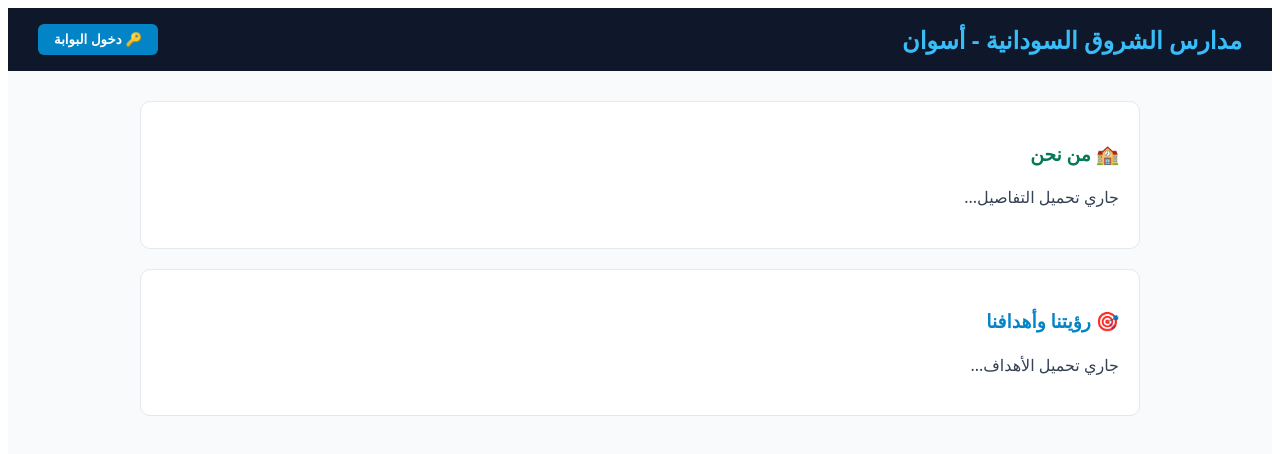
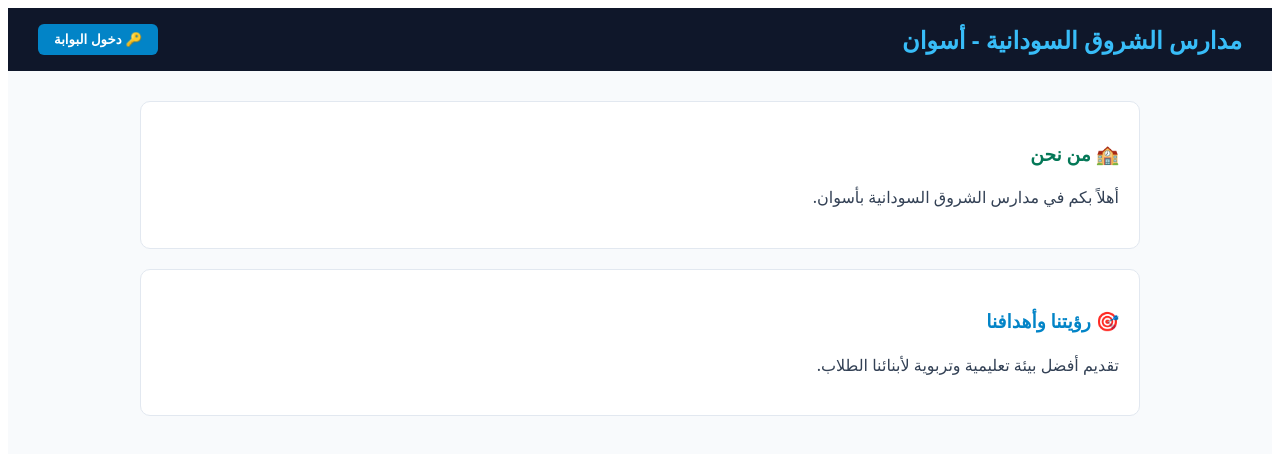
Before and after one commit to osman55-design/alshoruk-school, a React (Vite) app: page / in a window 1280 px wide. Shown: the top 454 px of the page. Built offline with nearby package versions, Linux system fonts and the light colour scheme; no server answers; the database is empty.

Commit message:
Enhance LandingPage with dashboard access and error handling
Added onOpenDashboard prop to LandingPage component and updated button for dashboard access. Enhanced error handling in fetchContent and updated default content messages.

```diff
--- a/src/components/LandingPage.jsx
+++ b/src/components/LandingPage.jsx
@@ -1,7 +1,7 @@
 import React, { useState, useEffect } from 'react';
 import { supabase } from '../supabaseClient';
 
-export default function LandingPage({ onLoginSuccess, onOpenAdmin, currentUser }) {
+export default function LandingPage({ onLoginSuccess, onOpenAdmin, onOpenDashboard, currentUser }) {
   const [content, setContent] = useState({ about_us: '', our_goals: '', latest_news: '' });
   const [showLogin, setShowLogin] = useState(false);
   const [username, setUsername] = useState('');
@@ -12,42 +12,50 @@ export default function LandingPage({ onLoginSuccess, onOpenAdmin, currentUser }
   }, []);
 
   const fetchContent = async () => {
-    const { data } = await supabase.from('site_content').select('*').single();
-    if (data) setContent(data);
+    try {
+      const { data } = await supabase.from('site_content').select('*').single();
+      if (data) setContent(data);
+    } catch (e) {
+      console.error(e);
+    }
   };
 
   const handleLoginSubmit = async (e) => {
     e.preventDefault();
-    const { data, error } = await supabase.from('users_list').select('*').eq('username', username.trim()).eq('password_code', password.trim()).single();
+    const { data, error } = await supabase
+      .from('users_list')
+      .select('*')
+      .eq('username', username.trim())
+      .eq('password_code', password.trim())
+      .single();
+
     if (data && !error) {
       onLoginSuccess(data);
+      setShowLogin(false);
     } else {
       alert('خطأ في اسم المستخدم أو رمز الدخول!');
     }
   };
 
   return (
-    <div>
-      {/* هيدر الصفحة الرئيسية */}
+    <div style={{ direction: 'rtl' }}>
       <header style={{ background: '#0f172a', color: '#fff', padding: '15px 30px', display: 'flex', justifyContent: 'space-between', alignItems: 'center' }}>
         <h2 style={{ margin: 0, color: '#38bdf8' }}>مدارس الشروق السودانية - أسوان</h2>
         <div>
           {currentUser ? (
-            <button onClick={onOpenAdmin} style={{ background: '#047857', color: '#fff', border: 'none', padding: '8px 16px', borderRadius: '6px', cursor: 'pointer', fontWeight: 'bold' }}>⚙️ لوحة الإدارة</button>
+            <button onClick={onOpenDashboard} style={{ background: '#047857', color: '#fff', border: 'none', padding: '8px 16px', borderRadius: '6px', cursor: 'pointer', fontWeight: 'bold' }}>🖥️ لوحة التحكم</button>
           ) : (
             <button onClick={() => setShowLogin(!showLogin)} style={{ background: '#0284c7', color: '#fff', border: 'none', padding: '8px 16px', borderRadius: '6px', cursor: 'pointer', fontWeight: 'bold' }}>🔑 دخول البوابة</button>
           )}
         </div>
       </header>
 
-      {/* شريط الأخبار المباشر */}
       {content.latest_news && (
         <div style={{ background: '#fef3c7', color: '#92400e', padding: '10px 20px', fontWeight: 'bold', borderBottom: '1px solid #fde68a' }}>
           📢 أخبار عاجلة: {content.latest_news}
         </div>
       )}
 
-      {/* نافذة تسجيل الدخول */}
       {showLogin && !currentUser && (
         <div style={{ background: '#fff', maxWidth: '350px', margin: '20px auto', padding: '20px', borderRadius: '10px', boxShadow: '0 4px 12px rgba(0,0,0,0.1)' }}>
           <h4 style={{ marginTop: 0 }}>تسجيل الدخول للنظام</h4>
@@ -59,16 +67,15 @@ export default function LandingPage({ onLoginSuccess, onOpenAdmin, currentUser }
         </div>
       )}
 
-      {/* أقسام المحتوى المتغير */}
       <main style={{ maxWidth: '1000px', margin: '30px auto', padding: '0 20px', display: 'flex', flexDirection: 'column', gap: '20px' }}>
         <section style={{ background: '#fff', padding: '20px', borderRadius: '10px', border: '1px solid #e2e8f0' }}>
           <h3 style={{ color: '#047857' }}>🏫 من نحن</h3>
-          <p style={{ lineHeight: '1.7', color: '#334155' }}>{content.about_us || 'جاري تحميل التفاصيل...'}</p>
+          <p style={{ lineHeight: '1.7', color: '#334155' }}>{content.about_us || 'أهلاً بكم في مدارس الشروق السودانية بأسوان.'}</p>
         </section>
 
         <section style={{ background: '#fff', padding: '20px', borderRadius: '10px', border: '1px solid #e2e8f0' }}>
           <h3 style={{ color: '#0284c7' }}>🎯 رؤيتنا وأهدافنا</h3>
-          <p style={{ lineHeight: '1.7', color: '#334155' }}>{content.our_goals || 'جاري تحميل الأهداف...'}</p>
+          <p style={{ lineHeight: '1.7', color: '#334155' }}>{content.our_goals || 'تقديم أفضل بيئة تعليمية وتربوية لأبنائنا الطلاب.'}</p>
         </section>
       </main>
     </div>
```
